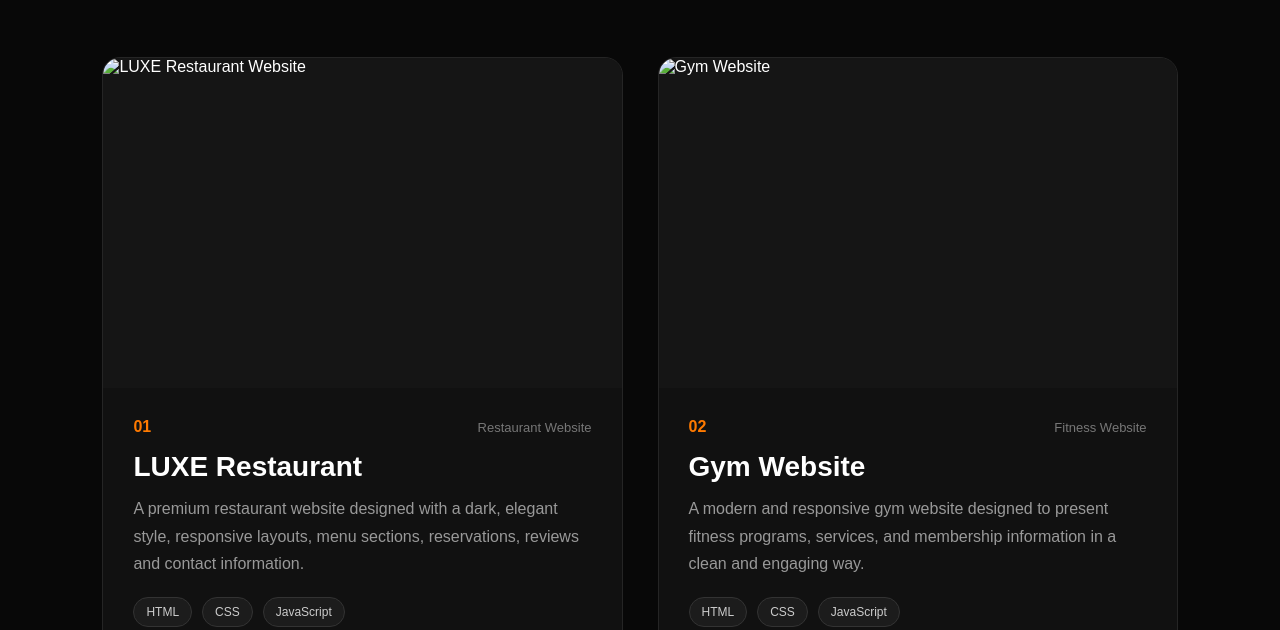
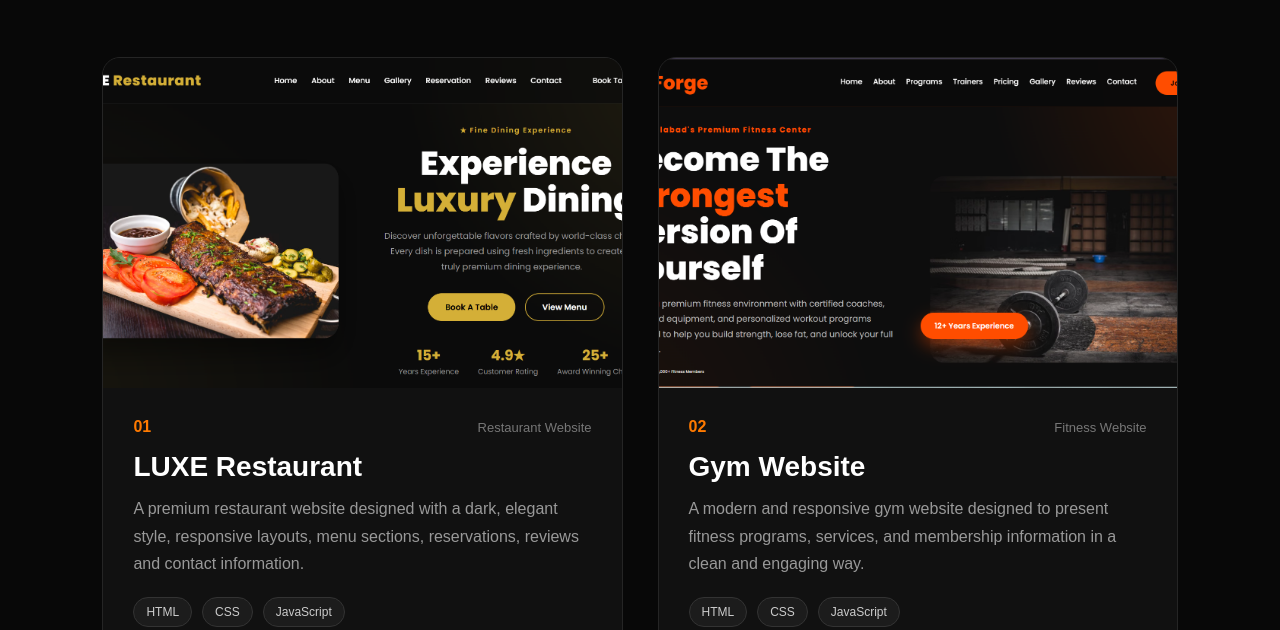
Before and after one commit to AyaanDevLab/Ayaan_Portfolio, a plain HTML site: page index.html in a window 1280 px wide. Shown: the part 3007-3637 px from the top of the page. Drawn offline with Linux system fonts and the light colour scheme.

Commit message:
Fix project image paths

```diff
--- a/index.html
+++ b/index.html
@@ -452,7 +452,7 @@
             <div class="project-image">
 
                 <img
-                     src="LUXE.png"
+                     src="image/LUXE.png"
                      alt="LUXE Restaurant Website">
 
                 <div class="project-overlay">
@@ -519,7 +519,7 @@
         <article class="project-card">
 
     <div class="project-image">
-        <img src="GYM.png" alt="Gym Website">
+        <img src="image/GYM.png" alt="Gym Website">
 
         <div class="project-overlay">
             <a href="https://ayaandevlab.github.io/Iron_Forge_GYM/" class="project-link" target="_blank">
```
